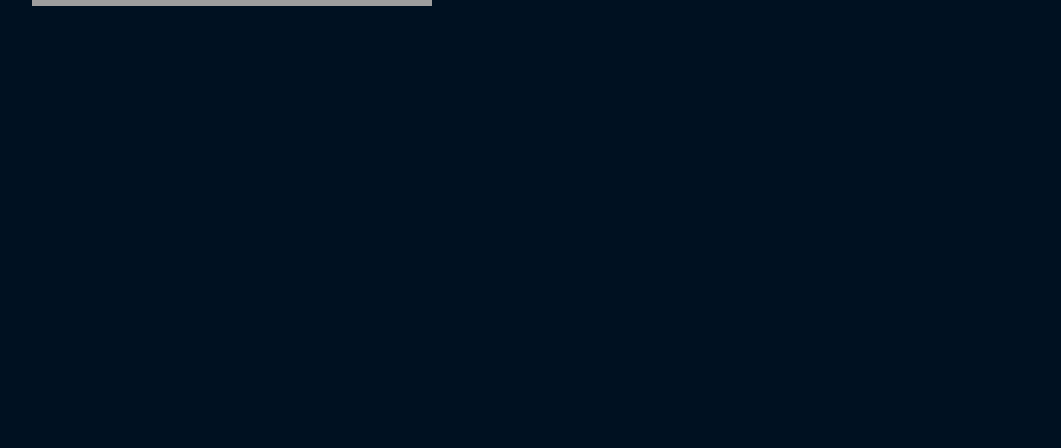
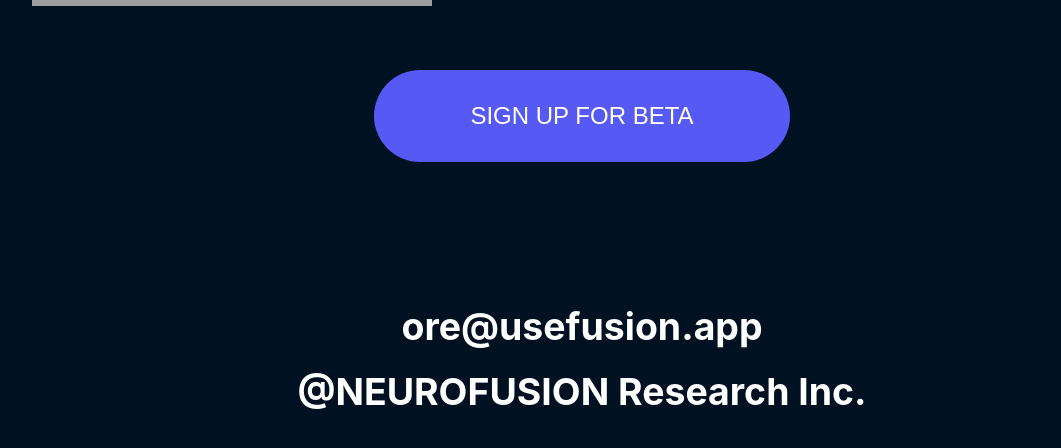
Before and after one commit to eefh/reactb, a Next.js app: page / in a window 1280 px wide. Shown: the part 1626-2074 px from the top of the page, without its empty margins (58-1119 px from the left). Before the commit the page ends 1664 px from the top, so only its background shows below. Built offline with nearby package versions, Linux system fonts and the light colour scheme; grey boxes are pictures that could not be loaded.

Commit message:
Add footer

```diff
--- a/pages/index.js
+++ b/pages/index.js
@@ -64,6 +64,11 @@
                       </ul>
                   </div>
               </div>
+              <button className={styles.button}>SIGN UP FOR BETA</button>
+              <div className={styles.footer}>
+                <h3>ore@usefusion.app</h3>
+                <h3>@NEUROFUSION Research Inc.</h3>
+              </div>
           </div>
       </div>
   );
--- a/styles/Home.module.css
+++ b/styles/Home.module.css
@@ -36,3 +36,23 @@
 .list {
   font-size: 20px;
 }
+
+.footer {
+  display: flex;
+  flex-direction: column;
+  align-items: center;
+  font-size: 32px;
+  margin: 100px;
+}
+.footer > h3 {
+  margin: 10px;
+}
+.button {
+  margin: 32px;
+  color: white;
+  background-color: rgb(86, 89, 243);
+  padding: 32px 96px 32px 96px;
+  border: none;
+  border-radius: 64px;
+  font-size: 24px;
+}
```
